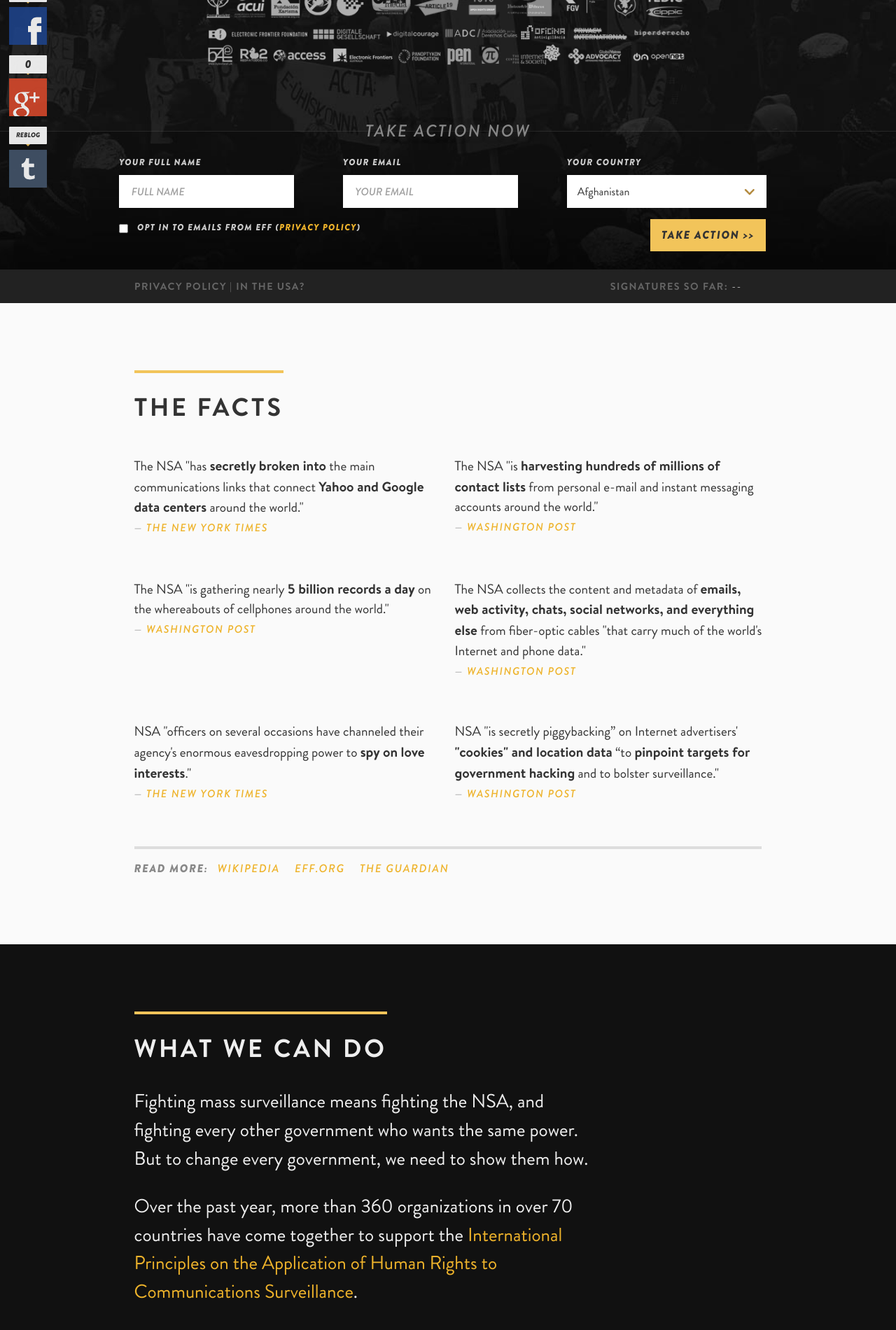
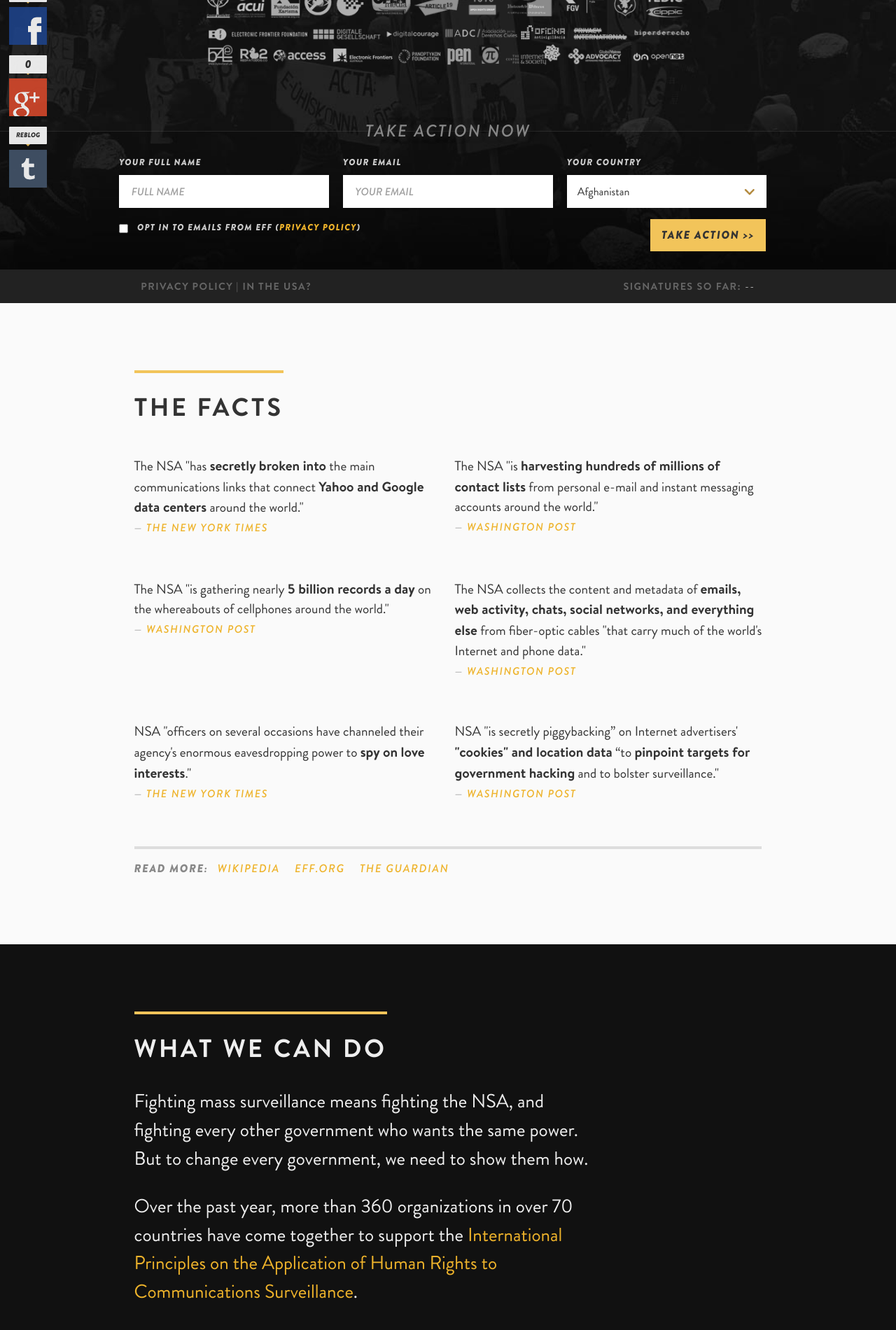
Before and after one commit to tfrce/thedaywefightback, a Jekyll site: the page built from international/index.html, in a window 1280 px wide. Shown: the part 312-2212 px from the top of the page at 70% size. Built offline with Jekyll 4.4.1, drawn with Linux system fonts in a browser that asks for light colours; Markdown is read by kramdown in place of the engine named in the settings; comment, search, counter and statistics services are not loaded.

Commit message:
iPad fixes

```diff
--- a/sass/home.scss
+++ b/sass/home.scss
@@ -307,7 +307,6 @@
 		}
 		.meta {
 			@include column(6);
-			margin: 0;
 		}
 		.calls-counter,.emails-counter,.signatures-counter {
 			@include column(3);
@@ -354,7 +353,7 @@
 		margin-bottom: 0.5em;
 	}
 	input, select {
-		width: 250px;
+		width: 100%;
 		background: #FFF;
 		padding: 0.7em 0;
 		line-height: 1.5em;
@@ -411,6 +410,7 @@
 	div.int-submit {
 		float: right;
 		text-align: right;
+		margin-left: 1em;
 	}
 	select {
 		color: #333;
@@ -801,7 +801,7 @@
 			}
 		}
 	}
-	.form-container {
+	.form-container, #take-part .form-container {
 		display: none;
 	}
 	section {
```
Also changed, not shown: css/home.css.
